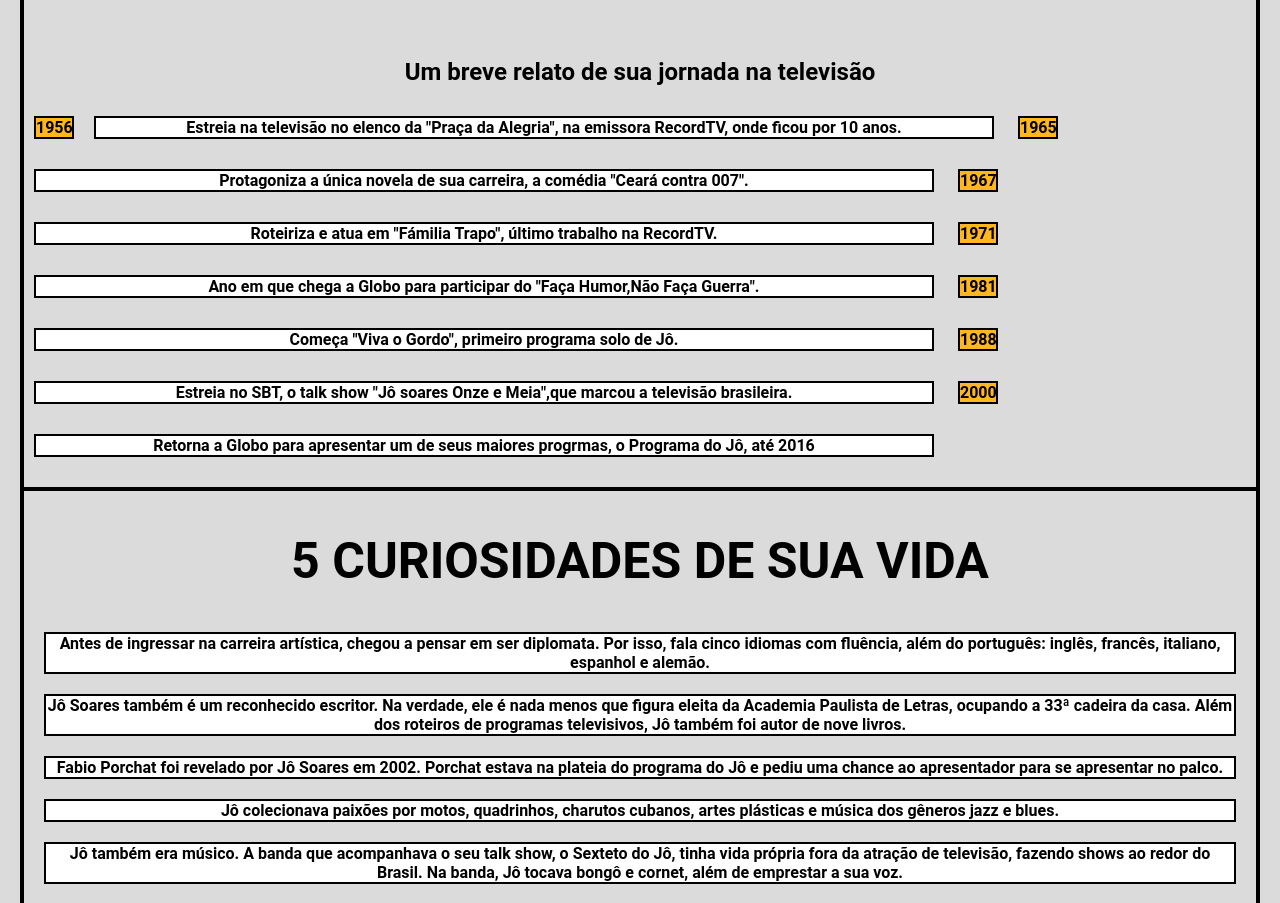
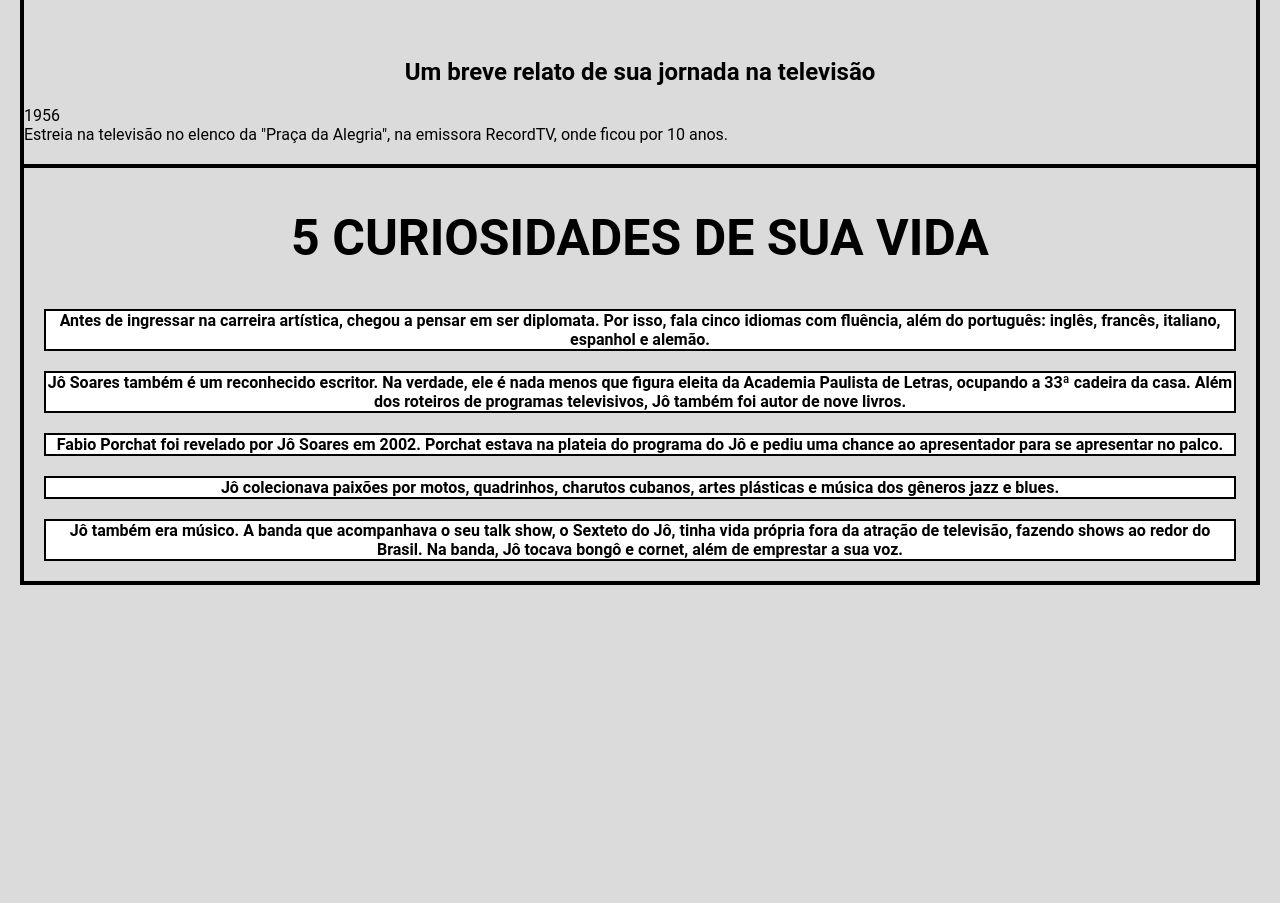
Before and after one commit to GuilhermeGoncalez/Tributo-J-Soares, a plain HTML site: page index.html in a window 1280 px wide. Shown: the part 925-1828 px from the top of the page. After the commit the page ends 1530 px from the top, so only its background shows below. Drawn offline with Linux system fonts and the light colour scheme.

Commit message:
corrigindo erros

```diff
--- a/index.html
+++ b/index.html
@@ -21,19 +21,8 @@
     <div class="titulo_antes"><h2>Um breve relato de sua jornada na televisão</h2></div>
     <div class="carreira">
 
-        <div class="data">1956</div><div class="fato">Estreia na televisão no elenco da "Praça da Alegria", na emissora RecordTV, onde ficou por 10 anos.</div>
+    <div>1956</div> Estreia na televisão no elenco da "Praça da Alegria", na emissora RecordTV, onde ficou por 10 anos.
 
-        <div class="data">1965</div><div  class="fato"> Protagoniza a única novela de sua carreira, a comédia "Ceará contra 007".</div>
-
-        <div class="data">1967 </div><div  class="fato">Roteiriza e atua em "Fámilia Trapo", último trabalho na RecordTV.</div>
-
-        <div class="data">1971 </div><div  class="fato">Ano em que chega a Globo para participar do "Faça Humor,Não Faça Guerra".</div>
-
-        <div class="data">1981</div><div  class="fato"> Começa "Viva o Gordo", primeiro programa solo de Jô.</div>
-
-        <div class="data">1988</div><div  class="fato"> Estreia no SBT, o talk show "Jô soares Onze e Meia",que marcou a televisão brasileira.</div>
-
-        <div class="data">2000 </div><div  class="fato">Retorna a Globo para apresentar um de seus maiores progrmas, o Programa do Jô, até 2016 </div>
 
     </div>
 
--- a/style.css
+++ b/style.css
@@ -39,29 +39,23 @@ h2 {
 }
 .fato{
     display: flex;
-    margin: 10px;
-    width: 900px;
     justify-content: center;
-    text-align: center;
     background-color: white;
+    font-weight: bolder;
+    margin-top: 20px;
+    margin-left: 100px;
+    margin-right: 100px;
     border: 2px solid black;
-    font-weight: bolder;
+    height: 25px;
+    width: 850px;
 }
-.data{
+.d {
+    background-color: aqua;
     display: flex;
-    margin: 10px;
-    width: 40px;
-    margin-bottom: 20px;
-    justify-content: center;
-    text-align: center;
-    background-color: rgb(255, 183, 29);
-    border: 2px solid black;
-    font-weight: bolder;
+    text-align: start;
+
 }
-.data, .fato {
-    display: inline-block;
-    justify-content: space-between;
-}
+
 .curiosidades div {
     display: flex;
     margin: 20px;
```
